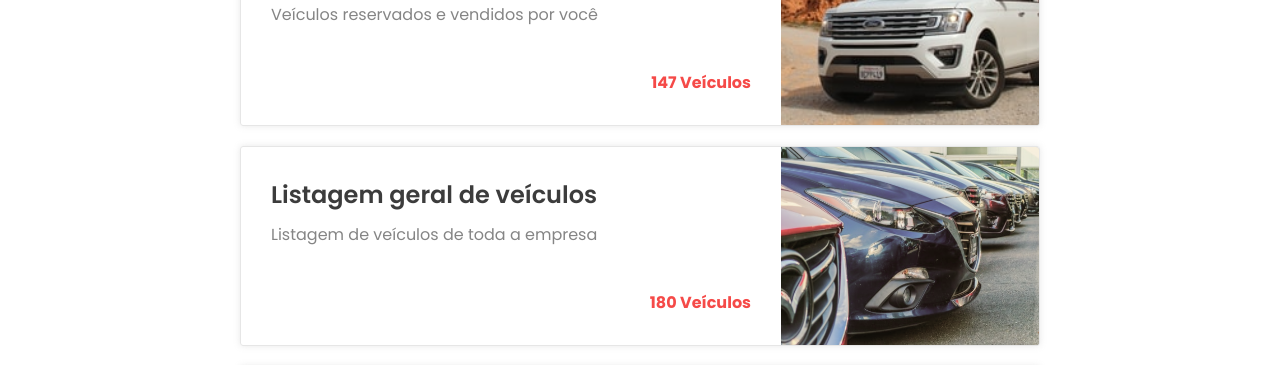
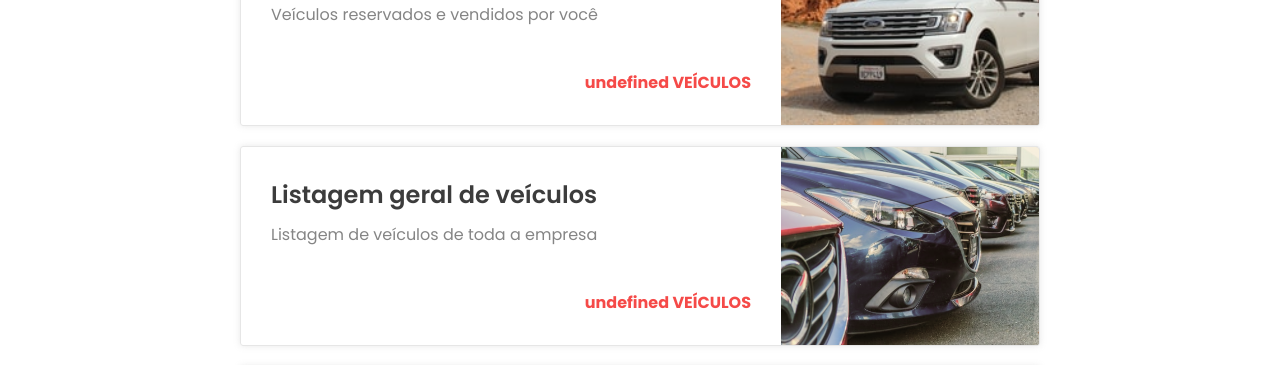
Before and after one commit to bruno3du/AutoLuby, a React (Create React App) app: page /home in a window 1280 px wide. Shown: the part 586-951 px from the top of the page. Built offline with nearby package versions, Linux system fonts and the light colour scheme.

Commit message:
getting datas and cosuming on home page

```diff
--- a/src/App.tsx
+++ b/src/App.tsx
@@ -1,18 +1,14 @@
 import { GlobalStyle } from "./globalStyle";
-import Login from "./pages/Login";
-import { BrowserRouter as Router, Route, Routes } from "react-router-dom";
-import HomeBoard from "./pages/HomeBoard";
+import { UserContextProvider } from "./context/UserContext";
+import AppRoute from "./Routes/AppRouter";
 
 function App() {
   return (
     <>
       <GlobalStyle />
-      <Router>
-        <Routes>
-          <Route index element={<Login />} />
-          <Route path='/home' element={<HomeBoard />} />
-        </Routes>
-      </Router>
+      <UserContextProvider>
+        <AppRoute />
+      </UserContextProvider>
     </>
   );
 }
--- /dev/null
+++ b/src/Routes/AppRouter.tsx
@@ -0,0 +1,22 @@
+import Login from "../pages/Login";
+import HomeBoard from "../pages/HomeBoard";
+import { BrowserRouter as Router, Route, Routes } from "react-router-dom";
+import { PrivateRoute } from "./PrivateRoute";
+
+export default function AppRoute() {
+  return (
+    <Router>
+      <Routes>
+        <Route index element={<Login />} />
+        <Route
+          path="/home"
+          element={
+            <PrivateRoute>
+              <HomeBoard />
+            </PrivateRoute>
+          }
+        />
+      </Routes>
+    </Router>
+  );
+}
--- /dev/null
+++ b/src/Routes/PrivateRoute.tsx
@@ -0,0 +1,12 @@
+import { ReactElement } from "react";
+import { Navigate } from "react-router-dom";
+
+interface PrivateRouteProps {
+  children: ReactElement;
+}
+
+export function PrivateRoute({ children }: PrivateRouteProps) {
+  // const auth = useAuth();
+  const auth = true;
+  return auth ? children : <Navigate to="/" />;
+}
--- /dev/null
+++ b/src/context/UserContext.tsx
@@ -0,0 +1,52 @@
+import { createContext, ReactNode, useState } from "react";
+import useLocalStorage from "../hooks/useLocalStorage";
+
+interface userProviderProps {
+  children: ReactNode;
+}
+
+interface UserType {
+  name: string;
+  email: string;
+  cpf: string;
+  salary: number;
+  bio: string;
+}
+
+interface companyDatasType {
+  totalVehiclesLoggedUser: number;
+  totalVehicles: number;
+  totalEmployees: number;
+}
+
+interface UserContextType {
+  user: UserType;
+  setUser: React.Dispatch<React.SetStateAction<UserType>>;
+  storage: string;
+  setStorage: (value: string | ((val: string) => string)) => void;
+  companyDatas: companyDatasType;
+  setCompanyDatas: React.Dispatch<React.SetStateAction<companyDatasType>>;
+}
+
+export const UserContext = createContext({} as UserContextType);
+
+export function UserContextProvider({ children }: userProviderProps) {
+  const [storage, setStorage] = useLocalStorage("@AutoLuby:Token", "");
+  const [user, setUser] = useState({} as UserType);
+  const [companyDatas, setCompanyDatas] = useState({} as companyDatasType);
+
+  return (
+    <UserContext.Provider
+      value={{
+        user,
+        setUser,
+        storage,
+        setStorage,
+        companyDatas,
+        setCompanyDatas,
+      }}
+    >
+      {children}
+    </UserContext.Provider>
+  );
+}
--- /dev/null
+++ b/src/hooks/useUser.tsx
@@ -0,0 +1,9 @@
+import { useContext } from "react";
+import { UserContext } from "../context/UserContext";
+
+export function useUser() {
+  const { user, setUser, storage, setStorage, companyDatas, setCompanyDatas } =
+    useContext(UserContext);
+
+  return { user, setUser, storage, setStorage, companyDatas, setCompanyDatas };
+}
--- a/src/pages/HomeBoard/index.tsx
+++ b/src/pages/HomeBoard/index.tsx
@@ -5,32 +5,34 @@ import { Container } from "./styles";
 import reservedCar from "../../assets/images/reserved-car.svg";
 import vehiclesList from "../../assets/images/vehiclesList.svg";
 import employeesList from "../../assets/images/employeesList.svg";
+import { useUser } from "../../hooks/useUser";
 
 export default function HomeBoard() {
+  const { user, companyDatas } = useUser();
   return (
     <Container>
       <Header withSearch />
       <section>
-        <h1>Bem-vindo, Carlos</h1>
+        <h1>Bem-vindo, {user.name}</h1>
         <p>Menu</p>
         <div>
           <MenuCard
             title="Veículos reservados e vendidos "
             description="Veículos reservados e vendidos por você"
             image={reservedCar}
-            info="147 Veículos"
+            info={companyDatas.totalVehiclesLoggedUser + " VEÍCULOS"}
           />
           <MenuCard
             title="Listagem geral de veículos"
             description="Listagem de veículos de toda a empresa"
             image={vehiclesList}
-            info="180 Veículos"
+            info={companyDatas.totalVehicles + " VEÍCULOS"}
           />
           <MenuCard
             title="Funcionários da empresa"
             description="Listagem de todos os funcionários da empresa"
             image={employeesList}
-            info="147 funcionários"
+            info={companyDatas.totalEmployees + " FUNCIONÁRIOS"}
           />
         </div>
       </section>
--- a/src/pages/Login/index.tsx
+++ b/src/pages/Login/index.tsx
@@ -8,10 +8,12 @@ import { useFormik } from "formik";
 import { Schema } from "../../utils/yup";
 import { EnumError } from "../../types/enum";
 import { api } from "../../services/api";
-import useLocalStorage from "../../hooks/useLocalStorage";
+import { useUser } from "../../hooks/useUser";
+import { useNavigate } from "react-router-dom";
 
 export default function Login() {
-  const [_, setStorage] = useLocalStorage("@AutoLuby:Token", "");
+  const { setUser, setCompanyDatas, setStorage } = useUser();
+  const navigate = useNavigate();
 
   const formik = useFormik({
     initialValues: {
@@ -23,8 +25,17 @@ export default function Login() {
     onSubmit: (values) => {
       api
         .post("/login", values)
-        .then((res) => setStorage(res.data.token))
-        .catch((err) => console.log(err));
+        .then((res) => {
+          setUser(res.data.user);
+          setCompanyDatas({
+            totalVehiclesLoggedUser: res.data.totalVehiclesLoggedUser,
+            totalVehicles: res.data.totalVehicles,
+            totalEmployees: res.data.totalEmployees,
+          });
+          setStorage(res.data.token);
+          navigate("/home");
+        })
+        .catch(() => alert("Email ou senha Inválido"));
     },
   });
 
```
